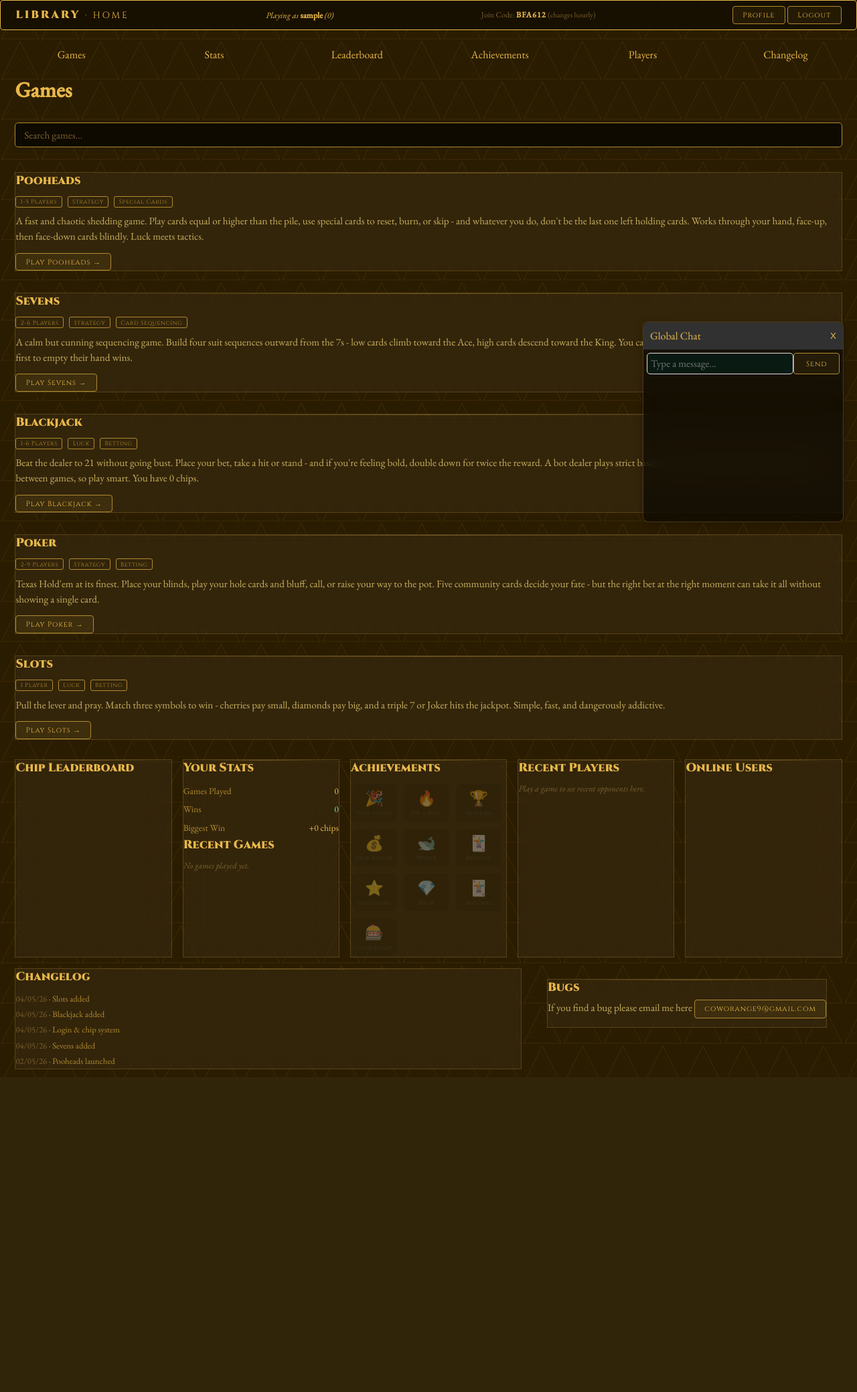
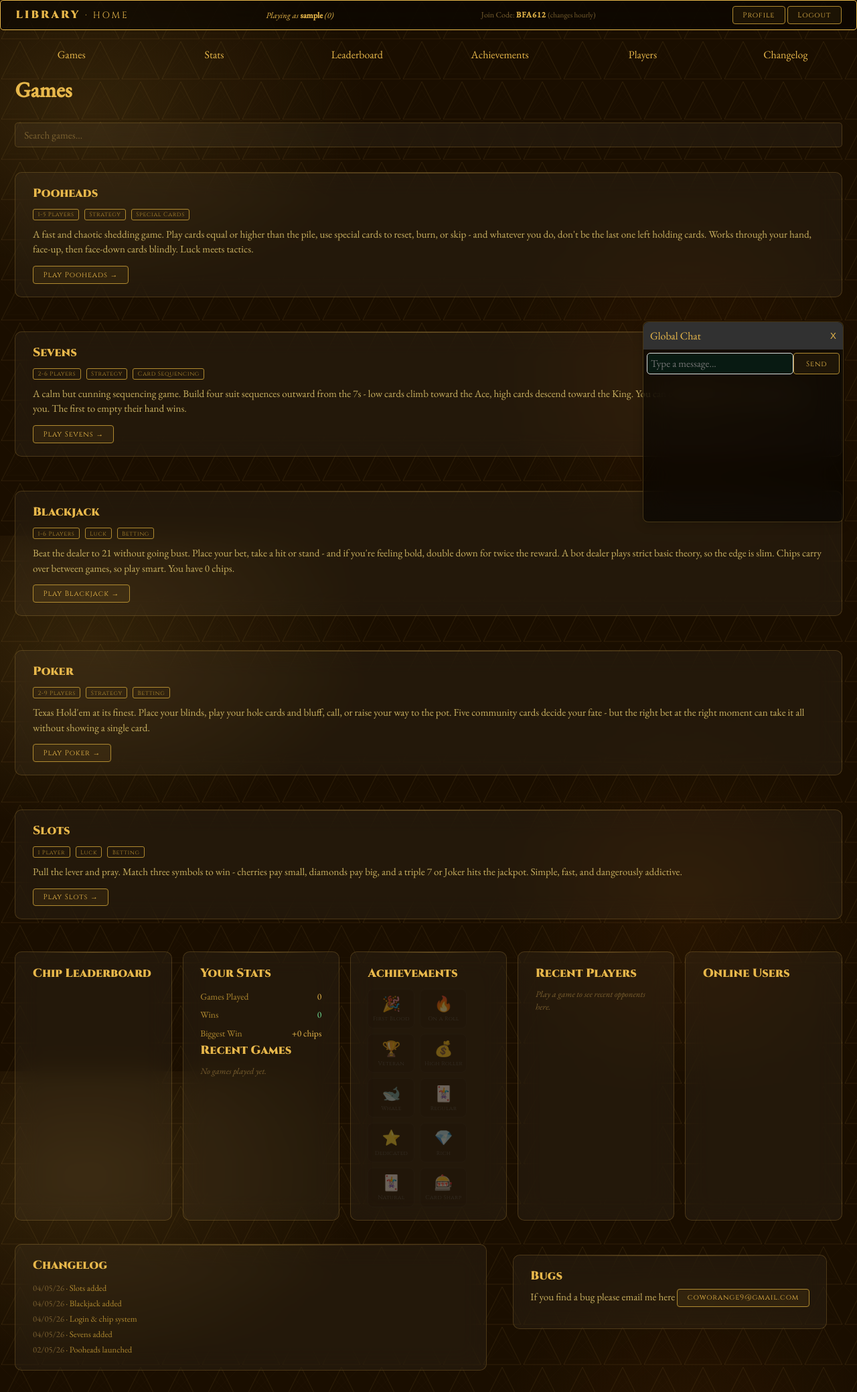
Before and after one commit to TheOrangeCow/library, a Flask app: page / in a window 1280 px wide. Shown: the whole page at 67% size. Before the commit the page ends 1597 px from the top, so only its background shows below. Run offline with Flask 3, Linux system fonts and the light colour scheme; the visitor is signed in with stand-in values (Sample User, id 1); some libraries are stand-ins or nearby versions.

Commit message:
Update style.css

```diff
--- a/static/style.css
+++ b/static/style.css
@@ -21,9 +21,12 @@ body {
     overflow: hidden;
     display: flex;
     flex-direction: column;
-    background-color: #2a1c00;
-    background-image: url('/static/bg.svg');
-    background-size: 60px 60px;
+    background-color: #1a0e00;
+    background-image:
+        radial-gradient(ellipse 600px 400px at 10% 20%, rgba(232,184,75,0.12) 0%, transparent 70%),
+        radial-gradient(ellipse 400px 400px at 80% 70%, rgba(160,80,10,0.1) 0%, transparent 70%),
+        url('/static/bg.svg');
+    background-size: auto, auto, 60px 60px;
     font-family: 'EB Garamond', serif;
     color: #f5e8b0;
 }
@@ -118,6 +121,10 @@ button.index:hover {
     border-radius: 5px;
     outline: none;
     transition: border-color 0.15s;
+    background: rgba(255, 255, 255, 0.04);
+    backdrop-filter: blur(12px);
+    -webkit-backdrop-filter: blur(12px);
+    border: 1px solid rgba(232, 184, 75, 0.2);
 }
 
 #search-input:focus {
@@ -170,8 +177,13 @@ h1 {
 }
 
 .game-card {
+    position: relative;
+    overflow: hidden;
     background: rgba(255, 255, 255, 0.04);
     border: 1px solid rgba(232, 184, 75, 0.2);
+    border-radius: 10px;
+    padding: 1.2rem 1.6rem;
+    margin-bottom: 1.2rem;
     backdrop-filter: blur(18px);
     -webkit-backdrop-filter: blur(18px);
     transition: border-color 0.2s, background 0.2s;
```
